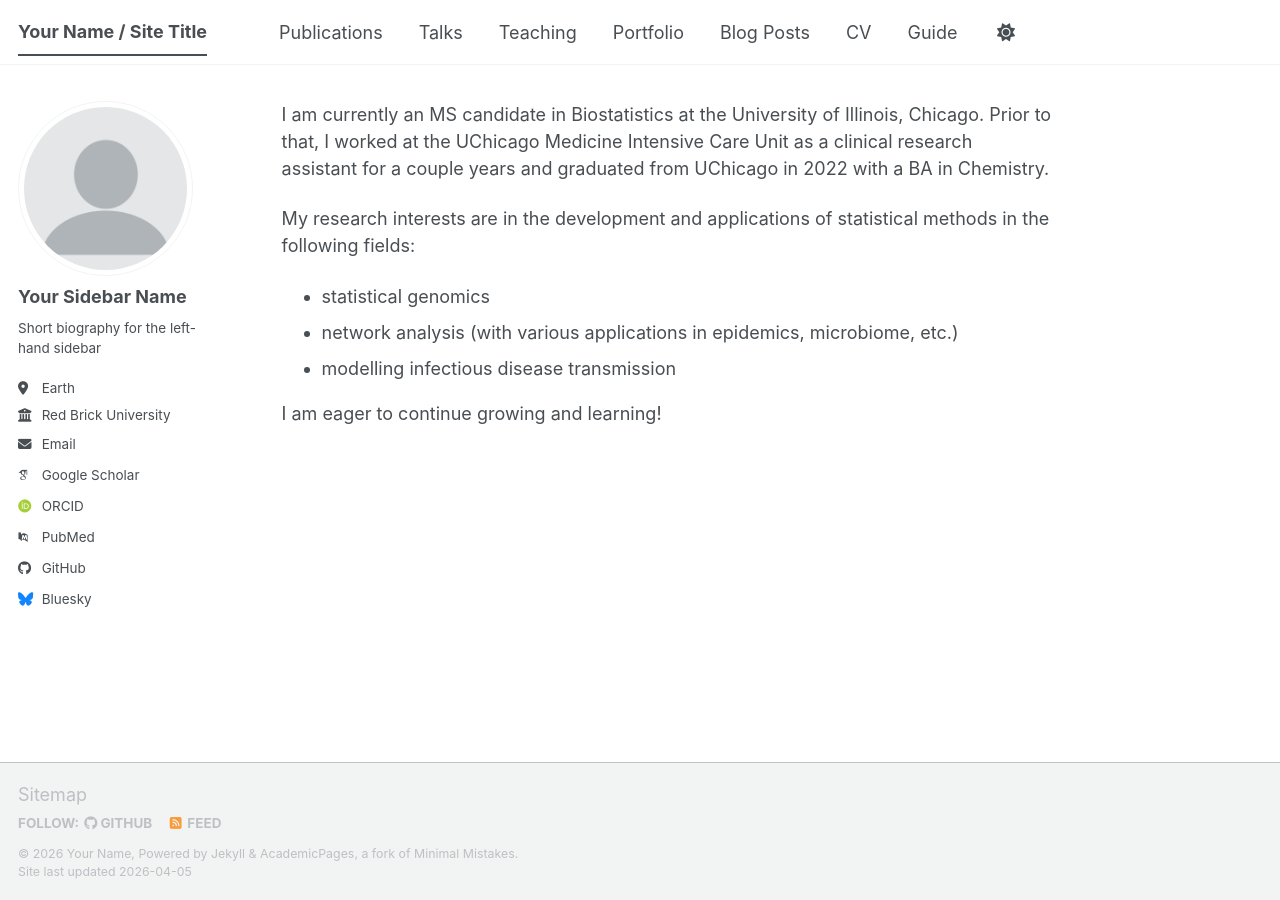
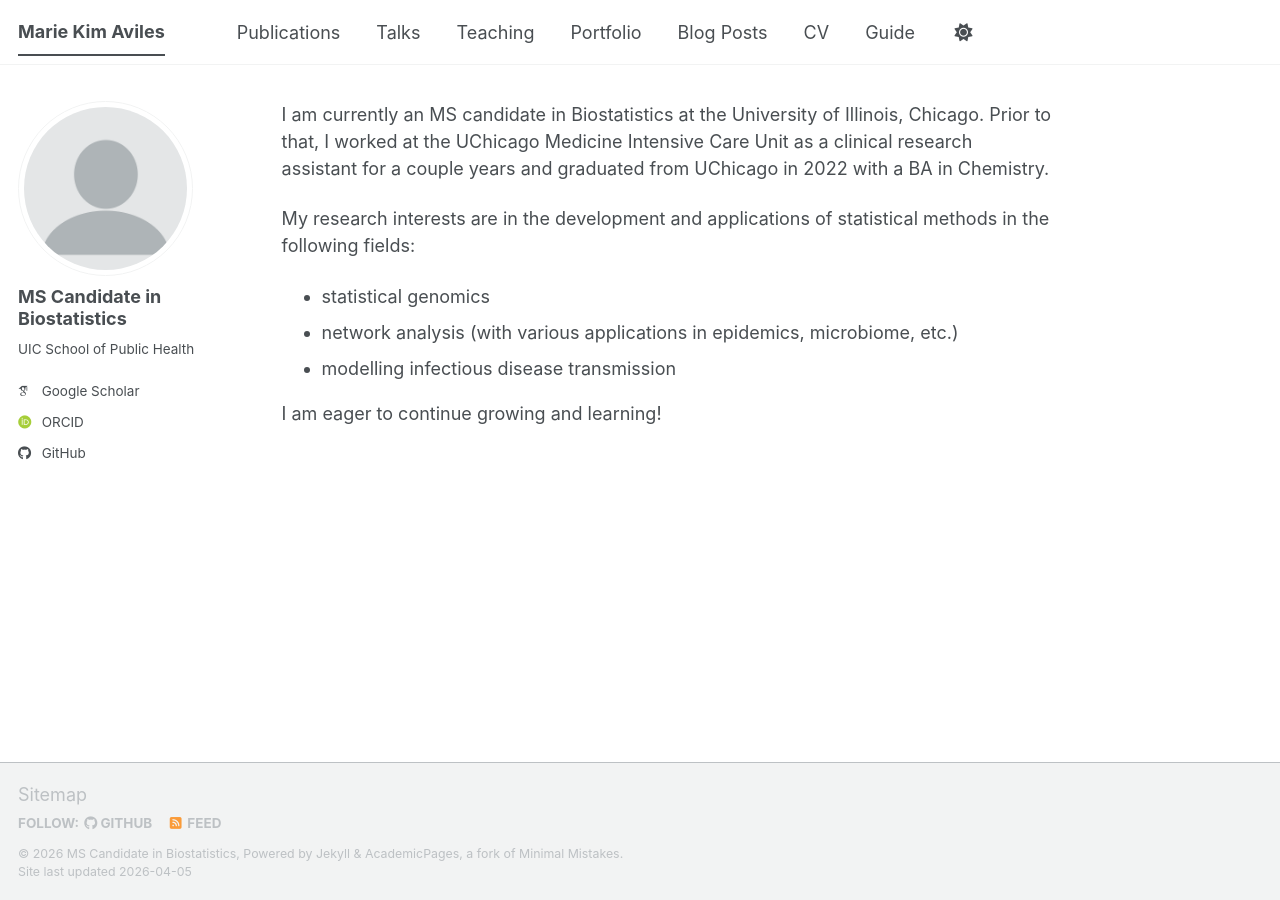
Before and after one commit to mariekimaviles/mariekimaviles.github.io, a Jekyll site: the page built from _pages/about.md, in a window 1280 px wide. Built offline with Jekyll 4.4.1, drawn with Linux system fonts in a browser that asks for light colours; some web fonts are replaced; a script bundle is joined from its source files by our own code; library files that are not in the unit come from our copies.

Commit message:
Update _config.yml

```diff
--- a/_config.yml
+++ b/_config.yml
@@ -9,14 +9,14 @@
 # Basic Site Settings
 locale                   : "en-US"
 site_theme               : "default" # The available themes options are "default", "air", "sunrise", "mint", "dirt" and "contrast"
-title                    : "Your Name / Site Title"
+title                    : "Marie Kim Aviles"
 title_separator          : "-"
-name                     : &name "Your Name"
-description              : &description "Your Name's academic portfolio"   # Update this with a general description of your site, this is the default if not overridden by a page
-url                      : https://academicpages.github.io # The base hostname & protocol for your site e.g. "https://[your GitHub username].github.io",
+name                     : &name "MS Candidate in Biostatistics"
+description              : &description "UIC School of Public Health"
+url                      : https://mariekimaviles.github.io # The base hostname & protocol for your site e.g. "https://[your GitHub username].github.io",
                                                            # or if you already have some other page hosted on Github then use "https://[your GitHub username].github.io/[Your Repo Name]"
 baseurl                  : "" # the subpath of your site, e.g. "/blog"
-repository               : "academicpages/academicpages.github.io"
+repository               : "mariekimaviles/mariekimaviles.github.io"
 
 # Site Author - The following control what appear as part of the author content on the side bar.
 #               If a field is blank the icon and link will not appear, otherwise it will be shown.
@@ -24,63 +24,63 @@ repository               : "academicpages/academicpages.github.io"
 author:
   # Biographic information
   avatar           : "profile.png"
-  name             : "Your Sidebar Name"
-  pronouns         : # example: "she/her"
-  bio              : "Short biography for the left-hand sidebar"
-  location         : "Earth"
-  employer         : "Red Brick University"
-  uri              : # URL
-  email            : "none@example.org"
+  name             : "MS Candidate in Biostatistics"
+  # pronouns         : # example: "she/her"
+  bio              : "UIC School of Public Health"
+  # location         : "Earth"
+  # employer         : "Red Brick University"
+  # uri              : # URL
+  # email            : "none@example.org"
 
   # Academic websites
-  academia         : # URL
-  arxiv            : # URL - Update with the correct link to your profile
+  # academia         : # URL
+  # arxiv            : # URL - Update with the correct link to your profile
   googlescholar    : "https://scholar.google.com/citations?user=PS_CX0AAAAAJ"
-  inspire-hep      : # URL
-  impactstory      : # URL
+  # inspire-hep      : # URL
+  # impactstory      : # URL
   orcid            : "https://orcid.org/yourorcidurl"
-  semantic         : # URL
-  ssrn             : # URL
-  pubmed           : "https://www.ncbi.nlm.nih.gov/pubmed/?term=john+snow"
+  # semantic         : # URL
+  # ssrn             : # URL
+  # pubmed           : "https://www.ncbi.nlm.nih.gov/pubmed/?term=john+snow"
   researchgate     : # URL
-  scopus           : # URL
-  zotero           : # URL
+  # scopus           : # URL
+  # zotero           : # URL
 
 
   # Repositories and software development
-  bitbucket        : # Username - Update with your username on the site
-  codepen          : # Username
-  dribbble         : # Username
-  github           : "academicpages"
-  kaggle           : # Username
-  stackoverflow    : # User number or user number and name (i.e., use "1" or "1/jeff-atwood")
+  # bitbucket        : # Username - Update with your username on the site
+  # codepen          : # Username
+  # dribbble         : # Username
+  github           : "mariekimaviles"
+  # kaggle           : # Username
+  # stackoverflow    : # User number or user number and name (i.e., use "1" or "1/jeff-atwood")
 
   # Social media
-  artstation       : # Username
-  bluesky          : "bsky.app" # Replace this with you Bluesky username
-  facebook         : # Username
-  flickr           : # Username
-  foursquare       : # Username
-  goodreads        : # Username
-  google_plus      : # Username
-  keybase          : # Username
-  instagram        : # Username
-  lastfm           : # Username
-  linkedin         : # Username
-  mastodon         : # URL
-  medium           : # URL
-  pinterest        : # Username
-  soundcloud       : # Username
-  steam            : # Username
-  telegram         : # URL
-  tumblr           : # Username
-  twitter          : # Username for X / Twitter
-  vine             : # Username
-  weibo            : # Username
-  wikipedia        : # Username
-  xing             : # Username
-  youtube          : # Username
-  zhihu            : # Username
+  # artstation       : # Username
+  # bluesky          : "bsky.app" # Replace this with you Bluesky username
+  # facebook         : # Username
+  # flickr           : # Username
+  # foursquare       : # Username
+  # goodreads        : # Username
+  # google_plus      : # Username
+  # keybase          : # Username
+  # instagram        : # Username
+  # lastfm           : # Username
+  # linkedin         : # Username
+  # mastodon         : # URL
+  # medium           : # URL
+  # pinterest        : # Username
+  # soundcloud       : # Username
+  # steam            : # Username
+  # telegram         : # URL
+  # tumblr           : # Username
+  # twitter          : # Username for X / Twitter
+  # vine             : # Username
+  # weibo            : # Username
+  # wikipedia        : # Username
+  # xing             : # Username
+  # youtube          : # Username
+  # zhihu            : # Username
 
 # Publication Category - The following the list of publication categories and their headings
 publication_category:
```
